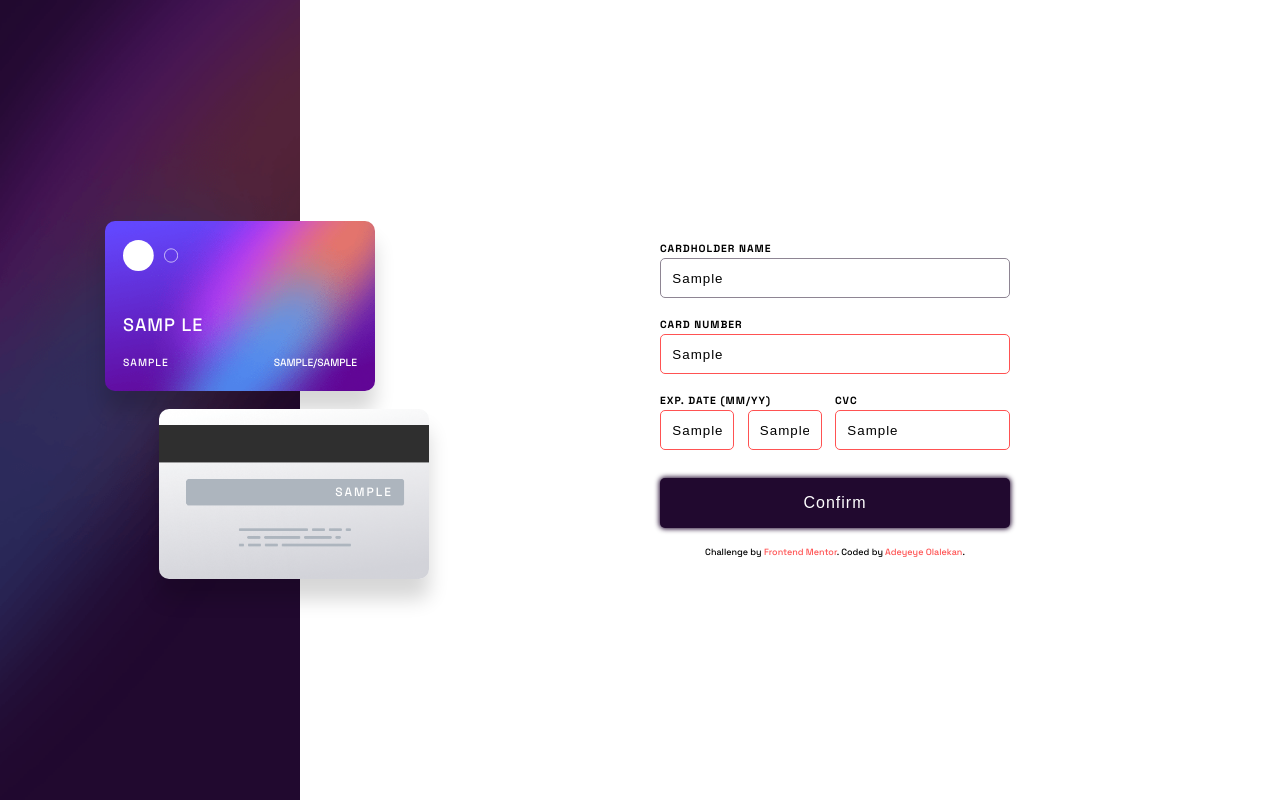
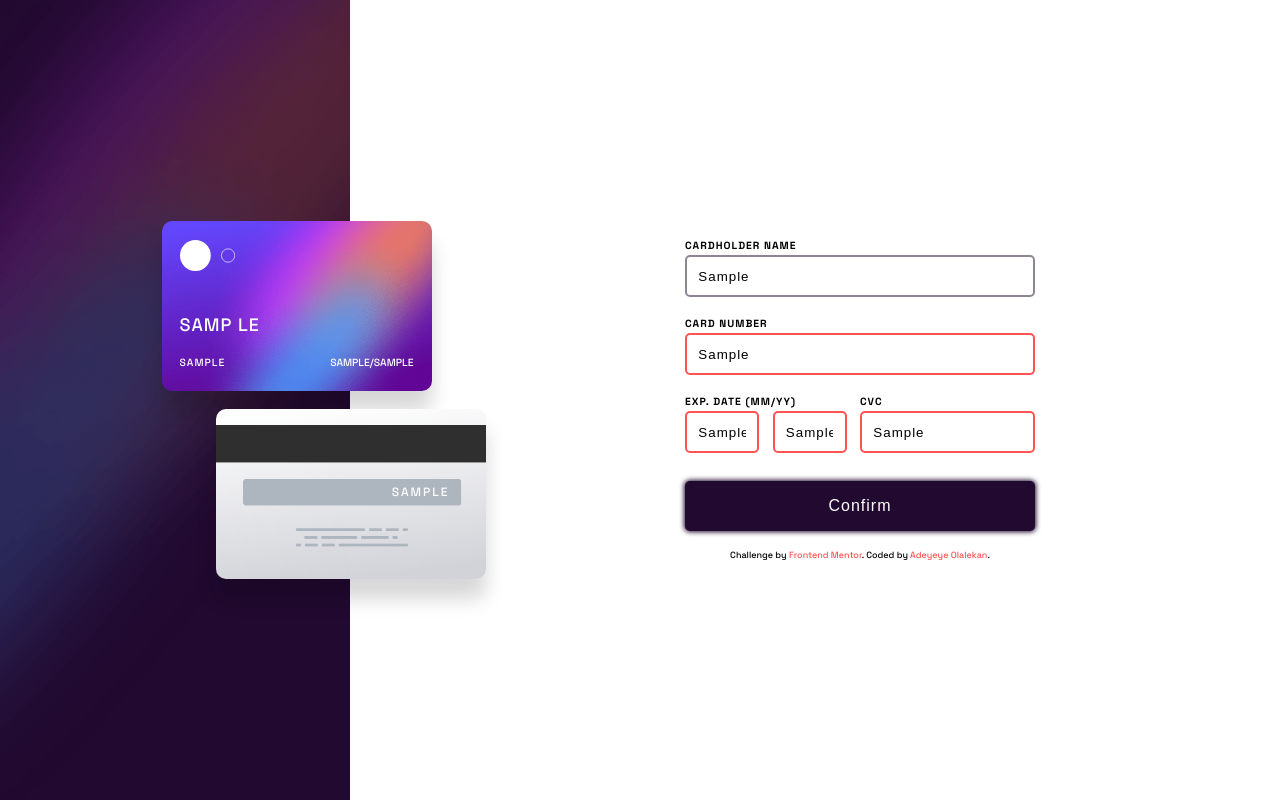
Before and after one commit to Olalekan-Adeyeye/interactive-card-details-form-main, a plain HTML site: page index.html in a window 1280 px wide. Both pictures are taken after typing "Sample", "Sample", "Sample", "Sample", "Sample" into the empty fields and a click on the button "Confirm". Drawn offline with Linux system fonts and the light colour scheme.

Commit message:
Minor Bug fixes

```diff
--- a/css/index.css
+++ b/css/index.css
@@ -175,7 +175,7 @@ button {
 }
 
 input {
-  border: 1.5px solid var(--Dark-grayish-violet);
+  border: 2px solid var(--Dark-grayish-violet);
   overflow: ellipsis;
   margin-bottom: 1.5em;
 }
@@ -192,7 +192,7 @@ input[type="number"] {
 
 input:hover,
 input:focus {
-  border: 1px solid var(--linear-gradient);
+  border: 2px solid var(--linear-gradient);
   outline: none;
 }
 
@@ -213,7 +213,7 @@ button:focus {
 }
 
 .error-border {
-  border: 1px solid var(--red);
+  border: 2px solid var(--red);
 }
 
 .attribution {
@@ -256,7 +256,7 @@ a {
     background: url("..\\images\\bg-main-desktop.png");
     background-size: cover;
     height: 100vh;
-    width: 300px;
+    width: 350px;
     position: relative;
     background-repeat: no-repeat;
     padding: 0%;
@@ -267,11 +267,11 @@ a {
 
   .card-front-wrapper {
     margin-bottom: 1em;
-    margin-left: 5em;
+    margin-left: 8em;
   }
 
   .card-back-wrapper {
-    margin-left: 8em;
+    margin-left: 11em;
     float: none;
     box-shadow: 0px 20px 20px 0px rgba(0, 0, 0, 0.16);
   }
```
